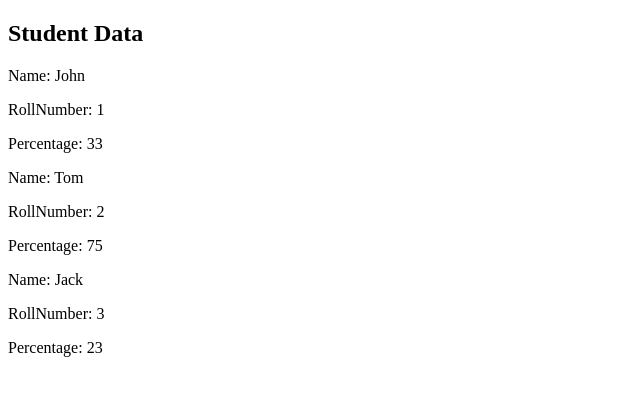
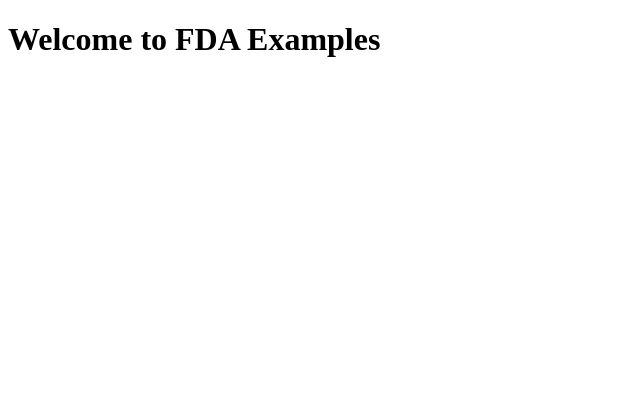
Before and after one commit to adityasolge93/react-examples, a React (Vite) app: page / in a window 1280 px wide. Shown: the top 396 px of the page, without its empty margins (0-640 px from the left). Built offline with nearby package versions, Linux system fonts and the light colour scheme.

Commit message:
Routing Integration via react-router-dom

```diff
--- a/package.json
+++ b/package.json
@@ -11,7 +11,8 @@
   },
   "dependencies": {
     "react": "^19.3.1",
-    "react-dom": "^19.3.1"
+    "react-dom": "^19.3.1",
+    "react-router-dom": "^7.18.4"
   },
   "devDependencies": {
     "@eslint/js": "^10.0.1",
--- a/src/App.jsx
+++ b/src/App.jsx
@@ -1,18 +1,14 @@
 // Developer's entry point. Start writing business logic from
 // here.
-
-import Student from './components/Student5';
+import { Route, Routes } from "react-router-dom";
+import Home from './pages/Home';
 
 function App() {
   return (
-    <>
-      <Student studentList={ [
-        { name: 'John', rollNumber: 1, percentage: 33.0 },
-        { name: 'Tom', rollNumber: 2, percentage: 75 },
-        { name: 'Jack', rollNumber: 3, percentage: 23 },
-      ] } />
-    </>
-  );
+        <Routes>
+            <Route path="/" element={<Home />} />
+        </Routes>
+    );
 }
 
 export default App;
--- a/src/main.jsx
+++ b/src/main.jsx
@@ -1,10 +1,13 @@
 // React's Entry Point function
-import { StrictMode } from 'react'
-import { createRoot } from 'react-dom/client'
-import App from './App.jsx'
+import { StrictMode } from 'react';
+import { createRoot } from 'react-dom/client';
+import App from './App.jsx';
+import { BrowserRouter } from "react-router-dom";
 
 createRoot(document.getElementById('root')).render(
   <StrictMode>
-    <App />
+    <BrowserRouter>
+      <App />
+    </BrowserRouter>
   </StrictMode>
 )
--- /dev/null
+++ b/src/pages/Home.jsx
@@ -0,0 +1,9 @@
+function Home() {
+    return (
+        <div>
+            <h1>Welcome to FDA Examples</h1>
+        </div>
+    );
+}
+
+export default Home;
```
Also changed, not shown: 1 other file (tests, documents, lock files or other folders).
